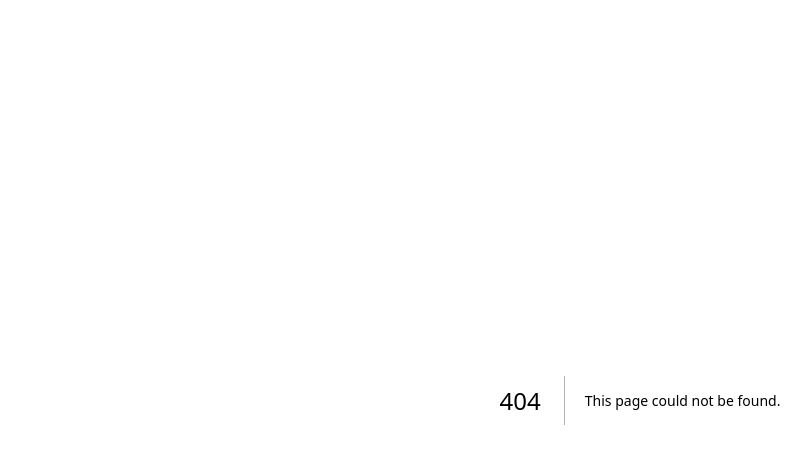
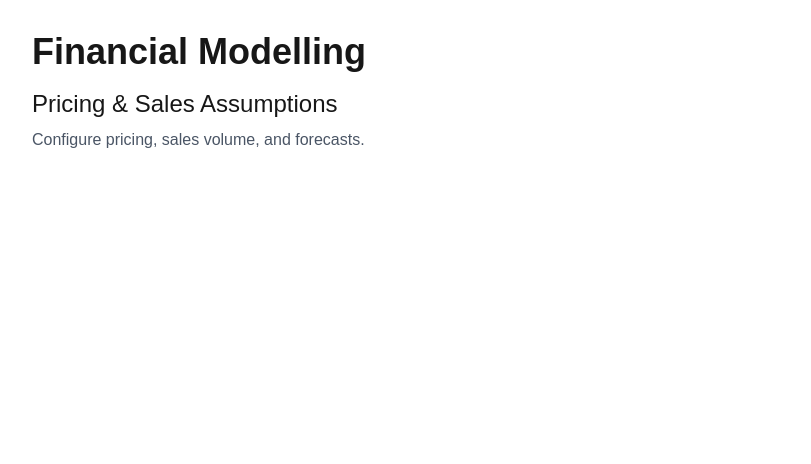
Before and after one commit to ASARA-IT07/STARTUP-BUSINESS-PLANNING-GUIDANCE-PLATFORM, a Next.js app in the folder frontend/: page /financial-modelling in a window 1280 px wide. Before the commit this address had no page. Shown: the top 464 px of the page, without its empty margins (0-811 px from the left). Built offline with nearby package versions, Linux system fonts and the light colour scheme.

Commit message:
Create financial modelling module

```diff
--- /dev/null
+++ b/frontend/src/app/financial-modelling/page.tsx
@@ -0,0 +1,17 @@
+export default function FinancialModellingPage() {
+  return (
+    <main className="p-8">
+      <h1 className="text-4xl font-bold">
+        Financial Modelling
+      </h1>
+
+      <h2 className="mt-4 text-2xl">
+        Pricing & Sales Assumptions
+      </h2>
+
+      <p className="mt-2 text-gray-600">
+        Configure pricing, sales volume, and forecasts.
+      </p>
+    </main>
+  );
+}
```
